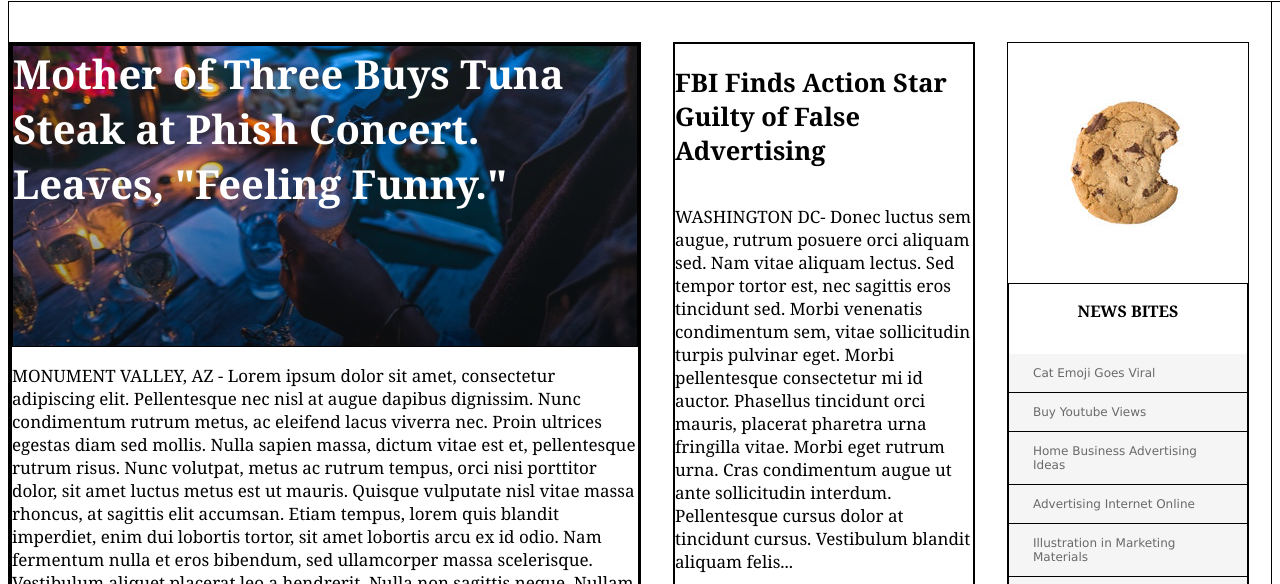
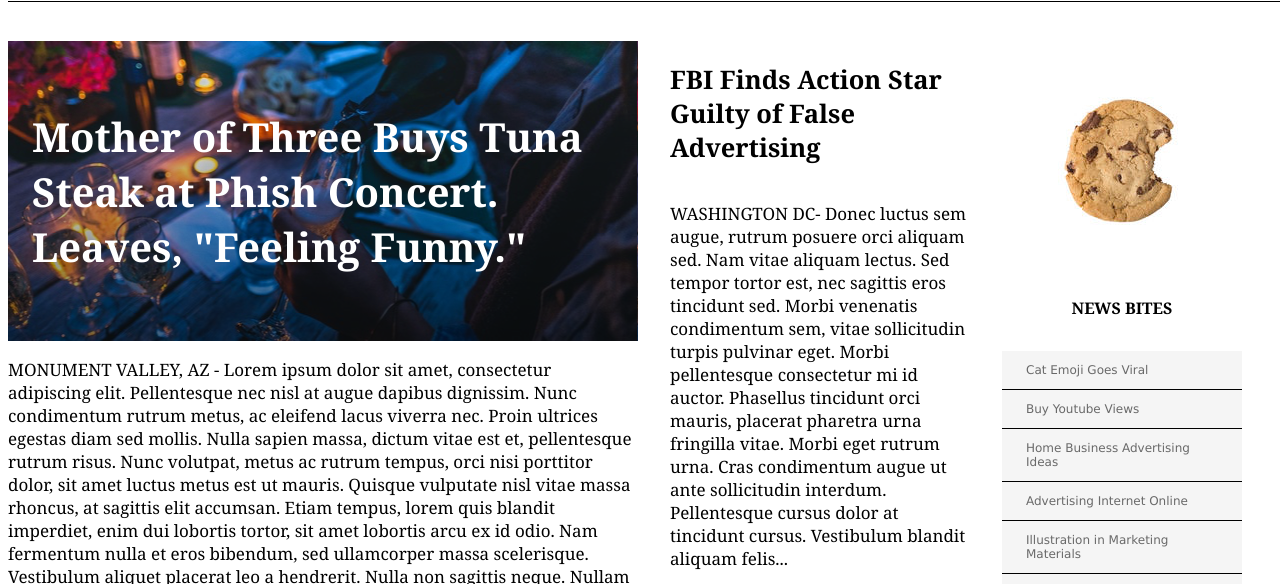
Before and after one commit to jackieeaton/mytimes, a plain HTML site: page index.html in a window 1280 px wide. Shown: the part 87-671 px from the top of the page. Drawn offline with Linux system fonts and the light colour scheme; files whose address does not match are found by name.

Commit message:
Added more styling to image content

```diff
--- a/resources/css/style.css
+++ b/resources/css/style.css
@@ -43,10 +43,6 @@ a {
 }
 
 /* Main Content Section */
-
-div {
-    border: 1px solid black;
-}
 
 .content {
   display: flex;
@@ -112,14 +108,17 @@ div {
 /* Image Content */
 
 .image-content {
+  display: flex;
   height: 300px;
   justify-content: center;
+  align-items: center;
   font-family: Georgia;
   font-weight: bold;
   font-size: 30px;
   color: white;
   text-align: center;
   margin-top: 16px;
+  padding: 0px 24px;
 }
 
 .main .image-content {
```
Also changed, not shown: 1 other file.
